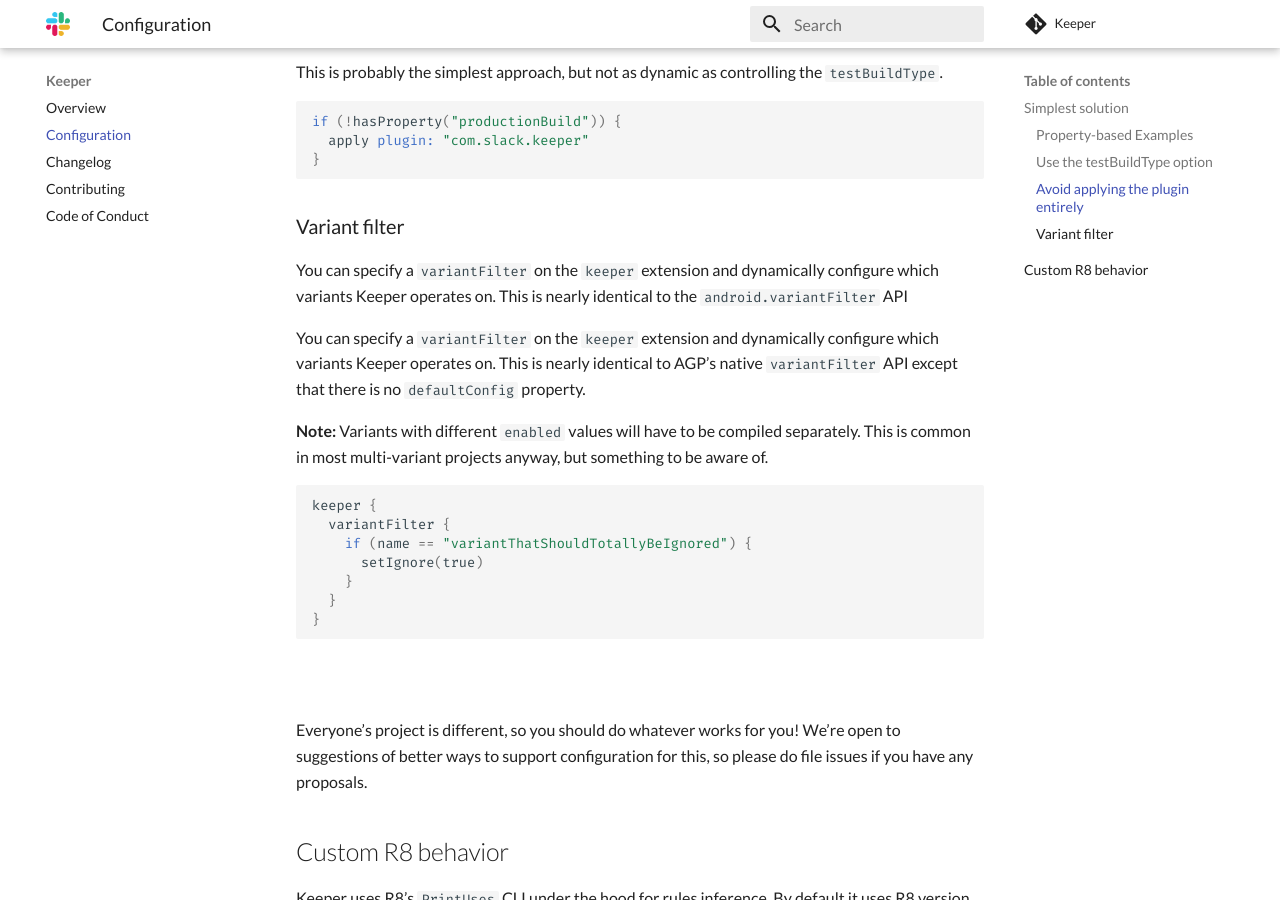
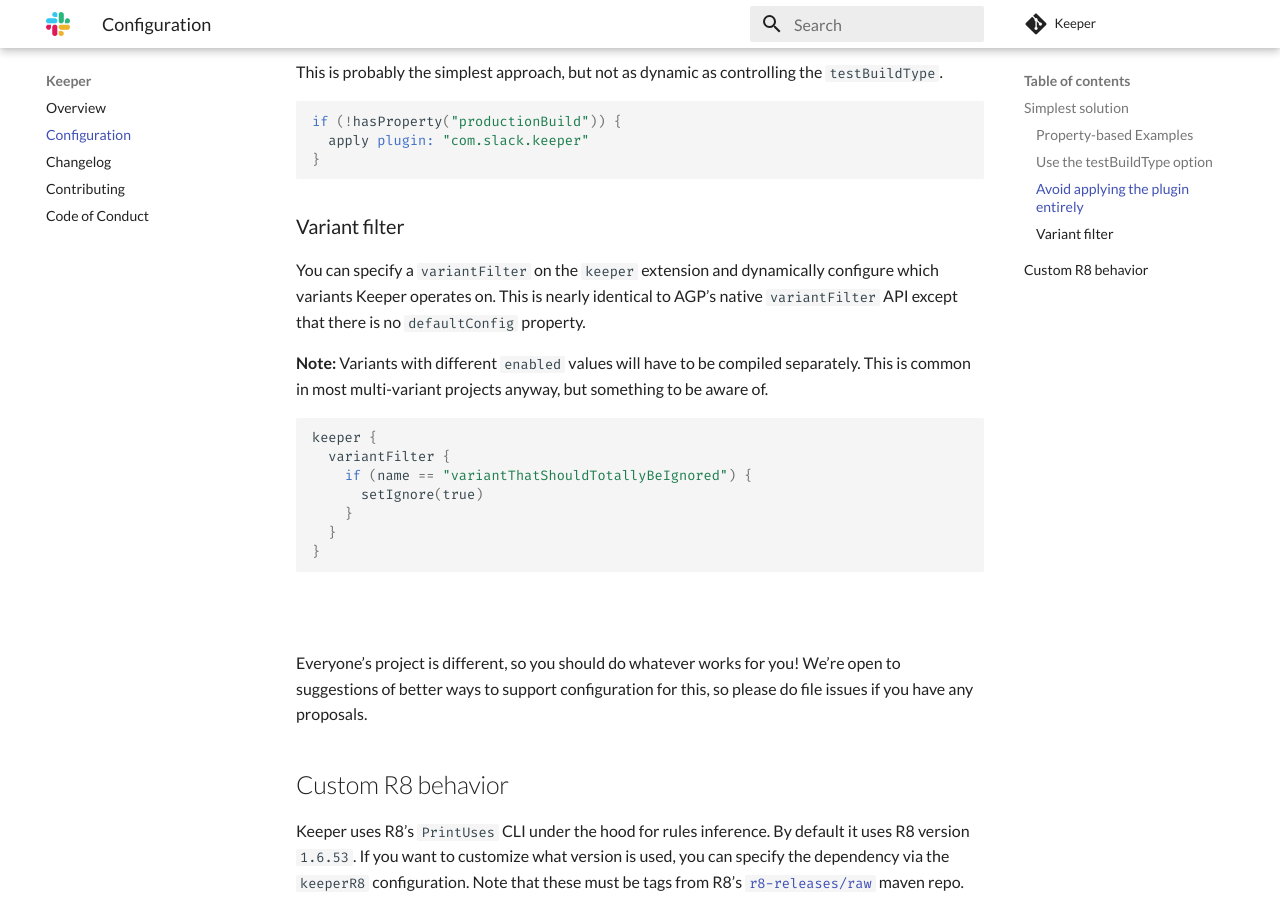
Before and after one commit to slackhq/keeper, an MkDocs documentation site: the page built from docs/configuration.md, in a window 1280 px wide and 900 px high, scrolled down 1459 px. Built offline with MkDocs 1.6.1 and Material for MkDocs 9.7.7, drawn with Linux system fonts in a browser that asks for light colours; comment, search, counter and statistics services are not loaded.

Commit message:
Nix dupe

```diff
--- a/docs/configuration.md
+++ b/docs/configuration.md
@@ -72,9 +72,6 @@ if (!hasProperty("productionBuild")) {
 ### Variant filter
 
 You can specify a `variantFilter` on the `keeper` extension and dynamically configure which variants
-Keeper operates on. This is nearly identical to the `android.variantFilter` API
-
-You can specify a `variantFilter` on the `keeper` extension and dynamically configure which variants
 Keeper operates on. This is nearly identical to AGP's native `variantFilter` API except that there
 is no `defaultConfig` property.
 
```
